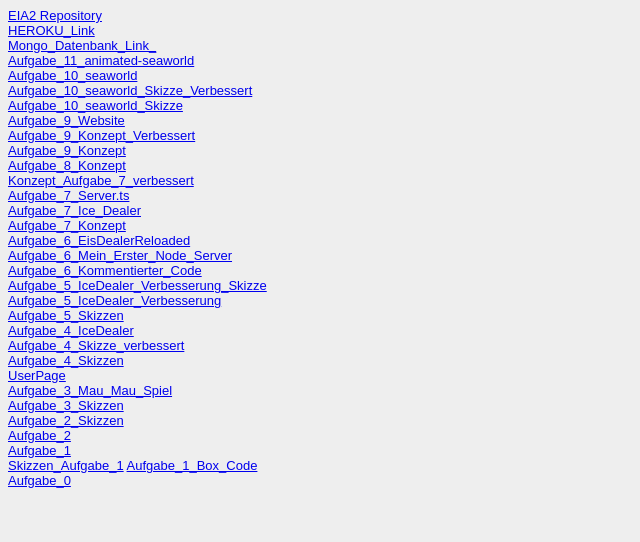
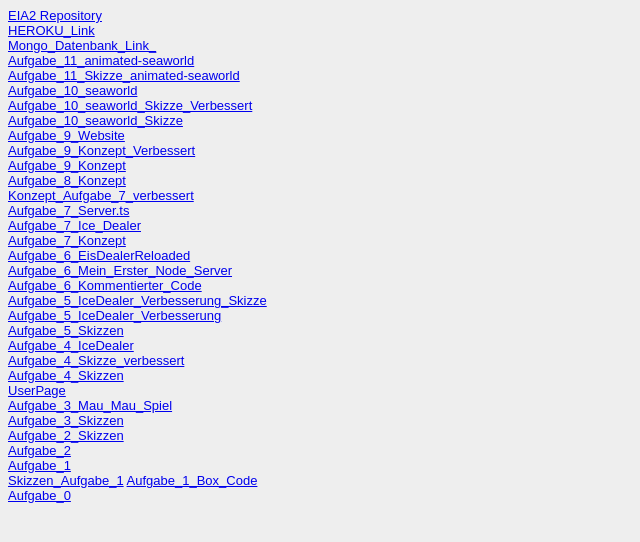
Before and after one commit to MarvinKuebler/Steckbrief, a plain HTML site: page steckbrief.htm in a window 1280 px wide. Shown: the whole page, without its empty margins (0-640 px from the left). Drawn offline with Linux system fonts and the light colour scheme.

Commit message:
Update steckbrief.htm

```diff
--- a/steckbrief.htm
+++ b/steckbrief.htm
@@ -9,6 +9,7 @@
 <a href="https://marvinkuebler.herokuapp.com/Hallo" target="_blank">HEROKU_Link</a><br>
 <a href="https://mongodbnetbrowser.herokuapp.com/?u=MarvinKuebler&p=iPwXxBPeywKHhuNq&a=marvinkueblereia-xrtq4.mongodb.net&n=sample_training&c=zips" target="_blank">Mongo_Datenbank_Link_</a><br>
 <a href="https://marvinkuebler.github.io/EIA2/Aufgabe_11/index.html" target="_blank">Aufgabe_11_animated-seaworld</a><br>
+<a href="https://marvinkuebler.github.io/EIA2/Aufgabe_11/skizzen/Aufgabe_11_skizze.pdf" target="_blank">Aufgabe_11_Skizze_animated-seaworld</a><br>
 <a href="https://marvinkuebler.github.io/EIA2/Aufgabe_10/index.html" target="_blank">Aufgabe_10_seaworld</a><br>
 <a href="https://marvinkuebler.github.io/EIA2/Aufgabe_10/skizzen/EIA_Aufgabe_10_skizze.pdf" target="_blank">Aufgabe_10_seaworld_Skizze_Verbessert</a><br>
 <a href="https://marvinkuebler.github.io./EIA2/Aufgabe_10/skizzen/Skizze_Aufgabe_10_fish.pdf" target="_blank">Aufgabe_10_seaworld_Skizze</a><br>
```
